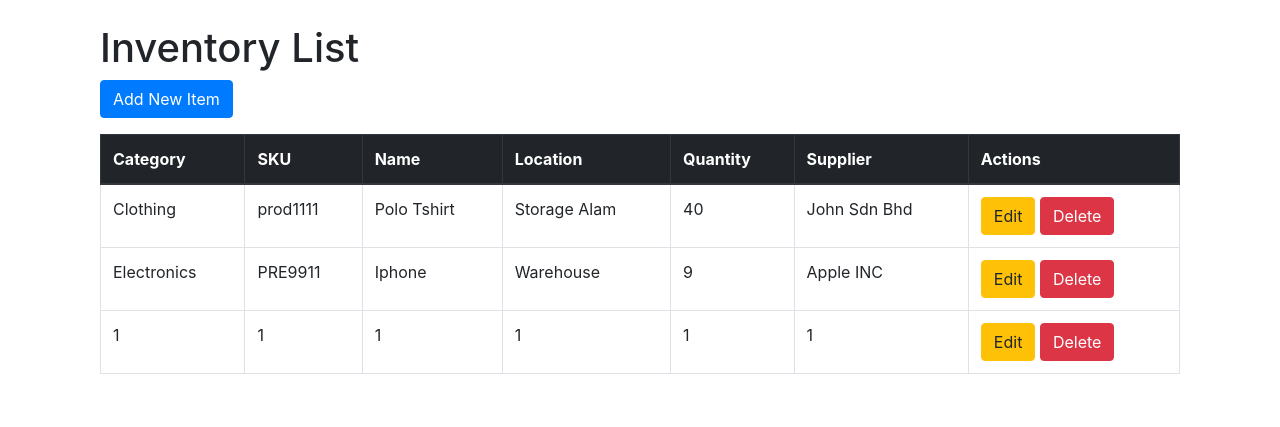
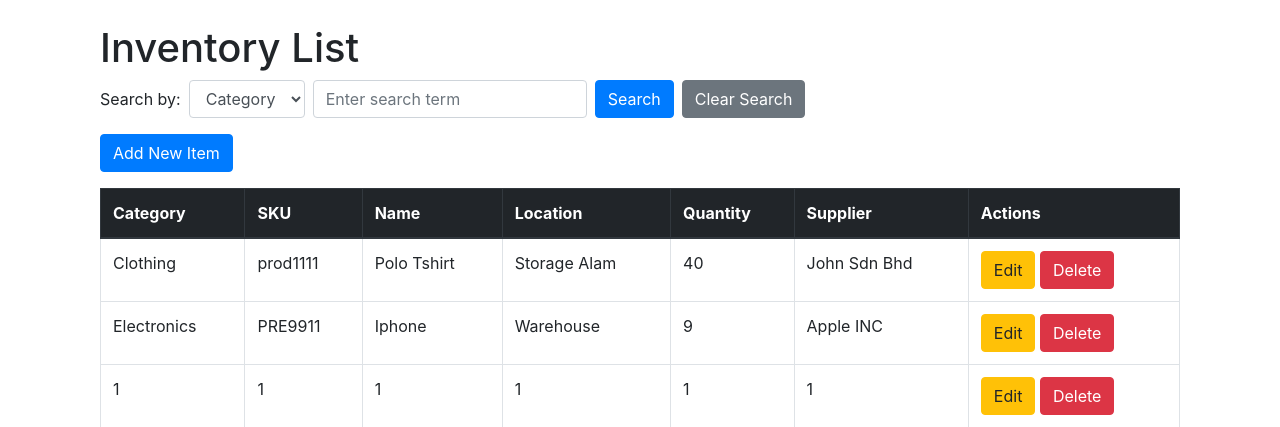
Before and after one commit to dibXpert/inventory_management, a Django app: page /inventory/ in a window 1280 px wide. Shown: the part 56-483 px from the top of the page. Run offline with Django 5.2, Linux system fonts and the light colour scheme; data comes from the database, SQL or seed files in the repository; both versions use the stored data as it was after the commit; some libraries are stand-ins or nearby versions.

Commit message:
update inventory quantity

```diff
--- a/prodxtrack/inventory/models.py
+++ b/prodxtrack/inventory/models.py
@@ -38,11 +38,6 @@ class Inbound(models.Model):
     def __str__(self):
         return f"{self.product_sku.name} - {self.quantity} received"
 
-    def save(self, *args, **kwargs):
-        # Update inventory quantity
-        self.product_sku.quantity = self.product_sku.quantity + self.quantity
-        self.product_sku.save()
-        super(Inbound, self).save(*args, **kwargs)
 
 class Outbound(models.Model):
     product_sku = models.ForeignKey(Inventory, on_delete= models.CASCADE)
@@ -55,9 +50,3 @@ class Outbound(models.Model):
 
     def __str__(self):
         return (f"{self.product_sku.name} - {self.quantity} shipped")
-
-    def save(self, *args, **kwargs):
-        # Update inventory quantity
-        self.product_sku.quantity = self.product_sku.quantity - self.quantity
-        self.product_sku.save()
-        super(Outbound, self).save(*args, **kwargs)
--- a/prodxtrack/inventory/templates/inventory/base.html
+++ b/prodxtrack/inventory/templates/inventory/base.html
@@ -1,16 +1,19 @@
 <!DOCTYPE html>
 <html lang="en">
+
 <head>
     <meta charset="UTF-8">
     <meta name="viewport" content="width=device-width, initial-scale=1.0">
     <title>{% block title %}ProdXtrack{% endblock %}</title>
     <link rel="stylesheet" href="https://maxcdn.bootstrapcdn.com/bootstrap/4.0.0/css/bootstrap.min.css">
 </head>
+
 <body>
     <!-- Navigation Bar -->
     <nav class="navbar navbar-expand-lg navbar-light bg-light">
         <a class="navbar-brand" href="#">prodXtrack</a>
-        <button class="navbar-toggler" type="button" data-toggle="collapse" data-target="#navbarNav" aria-controls="navbarNav" aria-expanded="false" aria-label="Toggle navigation">
+        <button class="navbar-toggler" type="button" data-toggle="collapse" data-target="#navbarNav"
+            aria-controls="navbarNav" aria-expanded="false" aria-label="Toggle navigation">
             <span class="navbar-toggler-icon"></span>
         </button>
         <div class="collapse navbar-collapse justify-content-center" id="navbarNav">
@@ -32,6 +35,20 @@
         </div>
     </nav>
 
+    {% if messages %}
+    <div class="container mt-3">
+        {% for message in messages %}
+        <div class="alert {% if message.tags %}alert-{{ message.tags }}{% else %}alert-info{% endif %} alert-dismissible fade show"
+            role="alert">
+            {{ message }}
+            <button type="button" class="close" data-dismiss="alert" aria-label="Close">
+                <span aria-hidden="true">&times;</span>
+            </button>
+        </div>
+        {% endfor %}
+    </div>
+    {% endif %}
+
     <!-- Main Content Area -->
     <div class="container mt-4">
         {% block content %}
@@ -43,4 +60,5 @@
     <script src="https://cdnjs.cloudflare.com/ajax/libs/popper.js/1.11.0/umd/popper.min.js"></script>
     <script src="https://maxcdn.bootstrapcdn.com/bootstrap/4.0.0/js/bootstrap.min.js"></script>
 </body>
+
 </html>
--- a/prodxtrack/inventory/templates/inventory/edit_inv.html
+++ b/prodxtrack/inventory/templates/inventory/edit_inv.html
@@ -2,7 +2,7 @@
 
 {% block content %}
 
-
+<h1>Edit Inventory</h1>
 <form method="post">
     {% csrf_token %}
     {{ form.as_p }}
--- a/prodxtrack/inventory/templates/inventory/index.html
+++ b/prodxtrack/inventory/templates/inventory/index.html
@@ -5,4 +5,7 @@
 {% block content %}
     <h1>Welcome to ProdXtrack</h1>
     <p>Inventory management system.</p>
+
+
+
 {% endblock %}
--- a/prodxtrack/inventory/templates/inventory/inv_list.html
+++ b/prodxtrack/inventory/templates/inventory/inv_list.html
@@ -4,6 +4,25 @@
 
 <div class="container mt-4">
     <h1>Inventory List</h1>
+    <!-- Search Form -->
+    <form method="GET" action="{% url 'inventory_list' %}" class="form-inline mb-3">
+        <div class="form-group mr-2">
+            <label for="search_field" class="mr-2">Search by:</label>
+            <select name="search_field" id="search_field" class="form-control">
+                <option value="category" {% if search_field == "category" %}selected{% endif %}>Category</option>
+                <option value="sku" {% if search_field == "sku" %}selected{% endif %}>SKU</option>
+                <option value="name" {% if search_field == "name" %}selected{% endif %}>Name</option>
+                <option value="location" {% if search_field == "location" %}selected{% endif %}>Location</option>
+                <option value="supplier" {% if search_field == "supplier" %}selected{% endif %}>Supplier</option>
+            </select>
+        </div>
+        <div class="form-group mr-2">
+            <input type="text" name="q" placeholder="Enter search term" value="{{ query|default:'' }}" class="form-control">
+        </div>
+        <button type="submit" class="btn btn-primary mr-2">Search</button>
+        <a href="{% url 'inventory_list' %}" class="btn btn-secondary">Clear Search</a>
+    </form>
+
     <a href="{% url 'add_inventory' %}" class="btn btn-primary mb-3">Add New Item</a>
     <table class="table table-bordered">
         <thead class="thead-dark">
@@ -36,6 +55,7 @@
     </table>
 </div>
 </body>
+
 </html>
 
 {% endblock %}
--- a/prodxtrack/inventory/urls.py
+++ b/prodxtrack/inventory/urls.py
@@ -3,12 +3,11 @@ from . import views
 
 urlpatterns = [
    path('', views.index, name='index'),
+    #crud inventory
    path('inventory/', views.inventory_list, name='inventory_list'),
-   #crud inventory
    path('add/', views.add_inventory, name='add_inventory'),
    path('edit/<int:pk>/', views.edit_inventory, name='edit_inventory'),
    path('delete/<int:pk>/', views.delete_inventory, name='delete_inventory'),
-
 
    #inbound
    path('inbound/',views.record_inbound, name='record_inbound'),
--- a/prodxtrack/inventory/views.py
+++ b/prodxtrack/inventory/views.py
@@ -10,9 +10,26 @@ def index(request):
 
 # CRUD inventory
 def inventory_list(request):
+    search_field = request.GET.get('search_field')  # Get the field to search by (e.g., 'category', 'sku', etc.)
+    query = request.GET.get('q')  # Get the search term
     items = Inventory.objects.all()
+
+    if query and search_field:
+        if search_field == 'category':
+            items = items.filter(category__icontains=query)
+        elif search_field == 'sku':
+            items = items.filter(sku__icontains=query)
+        elif search_field == 'name':
+            items = items.filter(name__icontains=query)
+        elif search_field == 'location':
+            items = items.filter(location__icontains=query)
+        elif search_field == 'supplier':
+            items = items.filter(supplier__icontains=query)
+
     context = {
-        'items':items,
+        'items': items,
+        'query': query,
+        'search_field': search_field,
     }
     return render(request, 'inventory/inv_list.html', context)
 
@@ -59,13 +76,21 @@ def delete_inventory(request,pk):
     }
     return render(request, 'inventory/delete_inv.html', context)
 
+
+
+
 # INBOUND
 def record_inbound(request):
     if request.method == 'POST':
         form = InboundForm(request.POST)
         if form.is_valid():
-            form.save()
-            return redirect('inventory_list')
+            inbound_record = form.save(commit=False)  # Create the Inbound object but don't save it yet
+            # Update the inventory quantity
+            inbound_record.product_sku.quantity += inbound_record.quantity
+            inbound_record.product_sku.save()
+            # Save the inbound record
+            inbound_record.save()
+            return redirect('view_inbound_history')
     else:
         form = InboundForm()
 
@@ -74,24 +99,41 @@ def record_inbound(request):
     }
     return render(request, 'inventory/record_inbound.html', context)
 
+
 def view_inbound_history(request):
+    search_field = request.GET.get('search_field')
+    query = request.GET.get('q')  # Get the search term
     inbound_records = Inbound.objects.all().order_by('-date_received')
+
+    if query and search_field:
+        if search_field == 'product_name':
+            inbound_records = inbound_records.filter(product_sku__name__icontains=query)
+        elif search_field == 'supplier_name':
+            inbound_records = inbound_records.filter(supplier_name__icontains=query)
+        elif search_field == 'location':
+            inbound_records = inbound_records.filter(location__icontains=query)
+
     context = {
         'inbound_records': inbound_records,
+        'query': query,
+        'search_field': search_field,
     }
     return render(request, 'inventory/inbound_history.html', context)
-
 
 # OUTBOUND
 def record_outbound(request):
     if request.method == 'POST':
         form =  OutboundForm(request.POST)
         if form.is_valid():
-            outbound_record = form.save(commit=False)
+            outbound_record = form.save(commit=False)  # Create the Outbound object but don't save it yet
             if outbound_record.quantity > outbound_record.product_sku.quantity:
                 messages.error(request, 'Error: Not enough inventory for this outbound operation.')
                 return redirect('record_outbound')
             else:
+                # Update the inventory quantity
+                outbound_record.product_sku.quantity -= outbound_record.quantity
+                outbound_record.product_sku.save()
+                # Save the outbound record
                 outbound_record.save()
                 messages.success(request, 'Outbound record added successfully.')
                 return redirect('inventory_list')
@@ -103,9 +145,23 @@ def record_outbound(request):
     }
     return render(request, 'inventory/record_outbound.html', context)
 
+
 def view_outbound_history(request):
+    search_field = request.GET.get('search_field')
+    query = request.GET.get('q')
     outbound_records = Outbound.objects.all().order_by('-date_shipped')
+
+    if query and search_field:
+        if search_field == 'product_name':
+            outbound_records = outbound_records.filter(product_sku__name__icontains=query)
+        elif search_field == 'destination':
+            outbound_records = outbound_records.filter(destination__icontains=query)
+        elif search_field == 'customer_name':
+            outbound_records = outbound_records.filter(customer_name__icontains=query)
+
     context = {
         'outbound_records': outbound_records,
+        'query': query,
+        'search_field': search_field,
     }
     return render(request, 'inventory/outbound_history.html', context)
```
Also changed, not shown: prodxtrack/inventory/templates/inventory/inbound_history.html (+22 -0 lines), prodxtrack/inventory/templates/inventory/outbound_history.html (+17 -0 lines), prodxtrack/db.sqlite3. Lines whose indentation alone changed are shown as unchanged.
